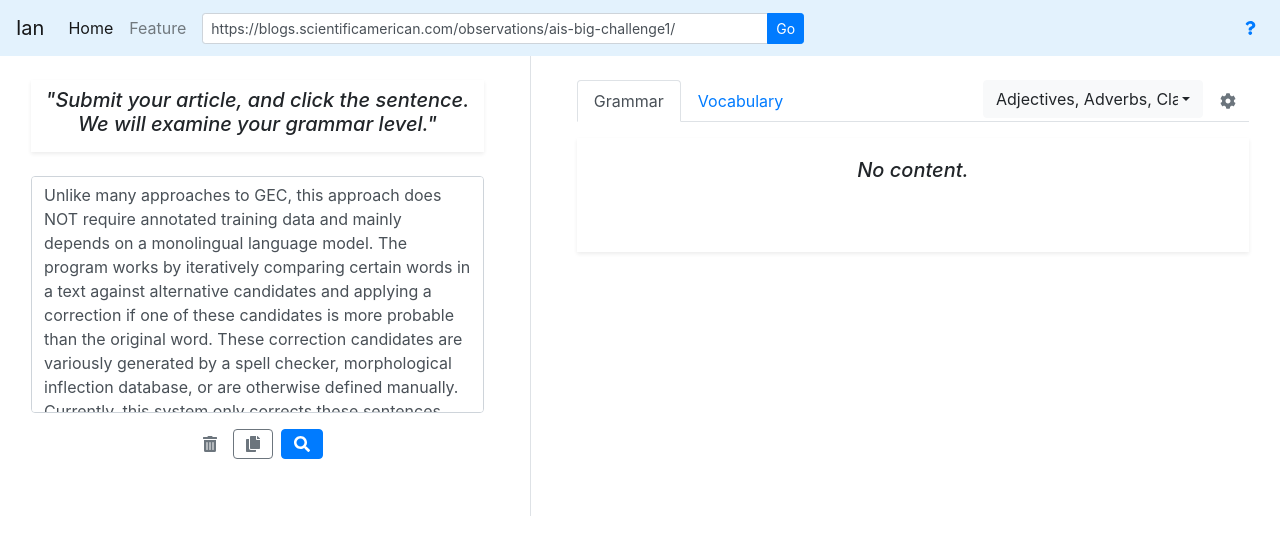
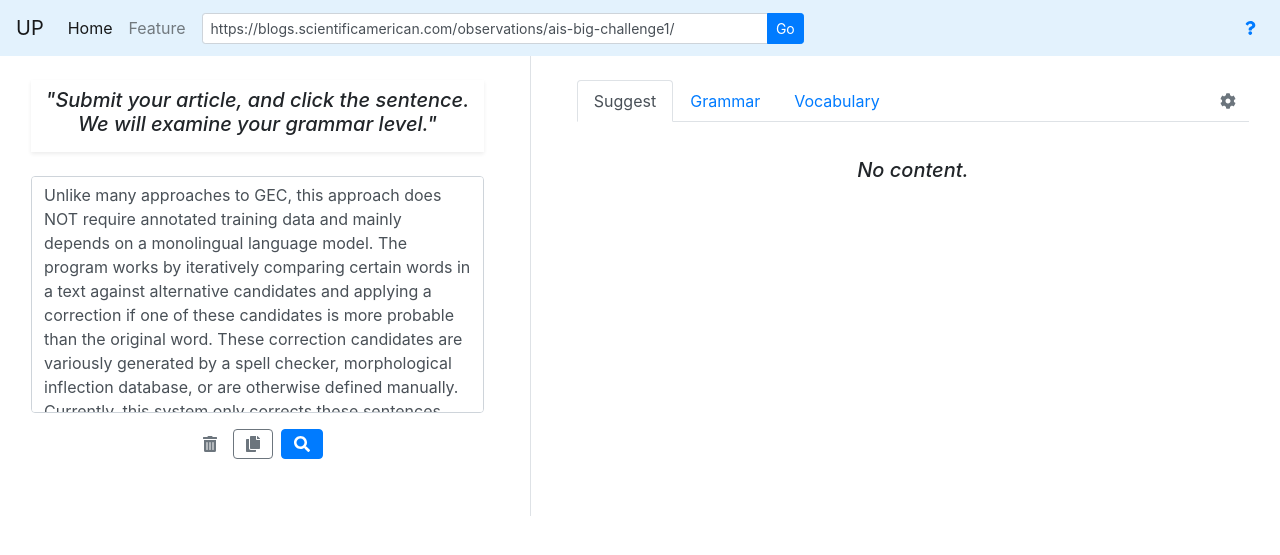
Before and after one commit to HanVincent/Level-Up, a Flask app: template templates/index.html in a window 1280 px wide. Shown: the top 555 px of the page. Run offline with Flask 2, Linux system fonts and the light colour scheme; the template is opened without the code that fills it, so the values that code supplies are empty; some libraries are stand-ins or nearby versions.

Commit message:
update UI for auto suggestion

```diff
--- a/static/css/index.css
+++ b/static/css/index.css
@@ -109,6 +109,7 @@ number {
     right: 0;
     background: rgb(255, 255, 255);
     opacity: 0.5;
+    z-index: 9;
 }
 
 #loading {
--- a/static/js/index.js
+++ b/static/js/index.js
@@ -26,6 +26,7 @@ $(document).ready(() => {
     const urlInput = $('#url-input');
     const contentBlock = $('#content-block');
     const showcase = $('#showcase');
+    const suggestDiv = $('#main-suggest');
     const grammarDiv = $('#main-grammar');
     const vocabDiv = $('#main-vocab');
     const multiSelect = $('#category-select');
@@ -39,7 +40,6 @@ $(document).ready(() => {
             request("/profiling", { 'content': url, 'access': 'url' }).done(main);
         }
     });
-
 
     $('#btn-submit').click(e => {
         e.preventDefault();
@@ -110,6 +110,12 @@ $(document).ready(() => {
         renderVocab(window.vocabs);
     });
 
+    contentBlock.on('input', e => {
+        const content = contentBlock.text().trim();
+
+        request("/suggesting", { 'content': content }).done(renderSuggest);
+    });
+
     contentBlock.click(e => {
         e.preventDefault();
 
@@ -158,6 +164,16 @@ $(document).ready(() => {
         }
     }
 
+    function renderSuggest(response) {
+        const suggestions = response.suggest;
+        if (!suggestions || suggestions.length == 0) {
+            suggestDiv.html('');
+        } else {
+            const suggestTable = buildSuggestTable(suggestions);
+            suggestDiv.html(suggestTable);
+        }
+    }
+
     function renderShowcase(profile) {
         showcase.text(profile.parse.join(' '));
     }
--- a/static/js/template.js
+++ b/static/js/template.js
@@ -24,6 +24,34 @@ function uniq(elements) {
         }
     }
     return newGets
+}
+
+function buildSuggestTable(suggestions) {
+
+    const template = suggestions.reduce((prev, curr) => {
+        return prev + `<div class="row">
+                            <div class="col-9">
+                                <span class="badge ${curr.level}" data-toggle="tooltip" data-placement="top" title="${curr.category} ${curr.subcategory}">
+                                    ${curr.level}
+                                </span>
+                                ${curr.pattern} ${curr.no}
+                              <div class="progress mt-2" style="height: 5px;">
+                                <div class="progress-bar" role="progressbar" style="width: ${'50%'};"></div>
+                              </div>
+                            </div>
+                            <div class="col-1 text-right">${'50%'}</div>
+                            <div class="col-1 text-right">${curr.count}</div>
+                            <div class="col-1"></div>
+                        </div>
+                        <div class="row">
+                            <div class="col-3">${curr.ngram}</div>
+                            <div class="col-9">${curr.sentence}</div>
+                        </div>`;
+
+            curr.join(' ');
+    }, '');
+
+    return template;
 }
 
 function buildGrammarTable(profile) {
--- a/templates/index.html
+++ b/templates/index.html
@@ -2,7 +2,7 @@
 
 <head>
 
-    <title>Grammar-Ian</title>
+    <title>Level-Up</title>
     <meta charset='utf8'>
 
     <link rel="stylesheet"
@@ -15,7 +15,7 @@
 
 <body>
     <nav class="navbar navbar-expand-lg navbar-light" style="background-color: #e3f2fd;">
-      <a class="navbar-brand" href="#">Ian</a>
+      <a class="navbar-brand" href="#">UP</a>
       <button class="navbar-toggler" type="button" data-toggle="collapse" data-target="#navbarSupportedContent" aria-controls="navbarSupportedContent" aria-expanded="false" aria-label="Toggle navigation">
         <span class="navbar-toggler-icon"></span>
       </button>
@@ -95,22 +95,19 @@
         </div>
 
         <div class="col-7 h-75">
+            <!-- Loading -->
+            <div id="overlay" class="fa-2x d-none"><i id="loading" class="fas fa-spinner fa-spin"></i></div>
 
             <div class="row mx-3 my-4">
                 <div class="col">
                     <nav class="mb-3">
                         <div class="nav nav-tabs" id="nav-tab" role="tablist">
-                            <a class="nav-item nav-link active" id="nav-grammar-tab" data-toggle="tab"
+                            <a class="nav-item nav-link active" id="nav-suggest-tab" data-toggle="tab"
+                                href="#nav-suggest" role="tab" aria-controls="nav-suggest" aria-selected="true">Suggest</a>
+                            <a class="nav-item nav-link" id="nav-grammar-tab" data-toggle="tab"
                                 href="#nav-grammar" role="tab" aria-controls="nav-grammar" aria-selected="true">Grammar</a>
                             <a class="nav-item nav-link mr-auto" id="nav-vocab-tab" data-toggle="tab" href="#nav-vocab"
                                 role="tab" aria-controls="nav-vocab" aria-selected="false">Vocabulary</a>
-
-
-                            <select class="selectpicker" multiple id="category-select" name="category-select[]" data-actions-box="true">
-                                <option value='ADJECTIVES'>Adjectives</option>
-                                <option value='ADVERBS'>Adverbs</option>
-                                <option value='CLAUSES'>Clauses</option>
-                            </select>
 
                             <button id="btn-setting" class="ml-1 text-secondary btn btn-link" data-toggle="modal" data-target="#setting-modal">
                                 <i class="fas fa-cog"></i>
@@ -118,9 +115,19 @@
                         </div>
                     </nav>
 
-                    <div class="tab-content shadow-sm h-100" id="nav-tabContent">
+                    <div class="tab-content h-100" id="nav-tabContent">
 
-                        <div class="tab-pane fade show active" id="nav-grammar" role="tabpanel"
+                        <div class="tab-pane fade show active" id="nav-suggest" role="tabpanel"
+                            aria-labelledby="nav-suggest-tab">
+                            <div class="main-content p-2" id="main-suggest"></div>
+                            <div class="no-content">
+                                <h5 class="text-center py-1">
+                                    <i>No content.</i>
+                                </h5>
+                            </div>
+                        </div>
+
+                        <div class="tab-pane fade" id="nav-grammar" role="tabpanel"
                             aria-labelledby="nav-grammar-tab">
                             <div class="main-content p-2" id="main-grammar"></div>
                             <div class="no-content">
@@ -145,9 +152,6 @@
 
         </div>
     </section>
-
-    <!-- Loading -->
-    <div id="overlay" class="fa-2x d-none"><i id="loading" class="fas fa-spinner fa-spin"></i></div>
 
     <!-- Description Modal -->
     <div class="modal fade" id="description-modal" tabindex="-1" role="dialog" aria-labelledby="description-modal" aria-hidden="true">
@@ -255,6 +259,15 @@
                 </div>
               </form>
 
+              <hr>
+
+              <p>Select:</p>
+              <!-- Add more -->
+              <select class="selectpicker" multiple id="category-select" name="category-select[]" data-actions-box="true">
+                  <option value='ADJECTIVES'>Adjectives</option>
+                  <option value='ADVERBS'>Adverbs</option>
+                  <option value='CLAUSES'>Clauses</option>
+              </select>
           </div>
 
           <div class="modal-footer">
```
